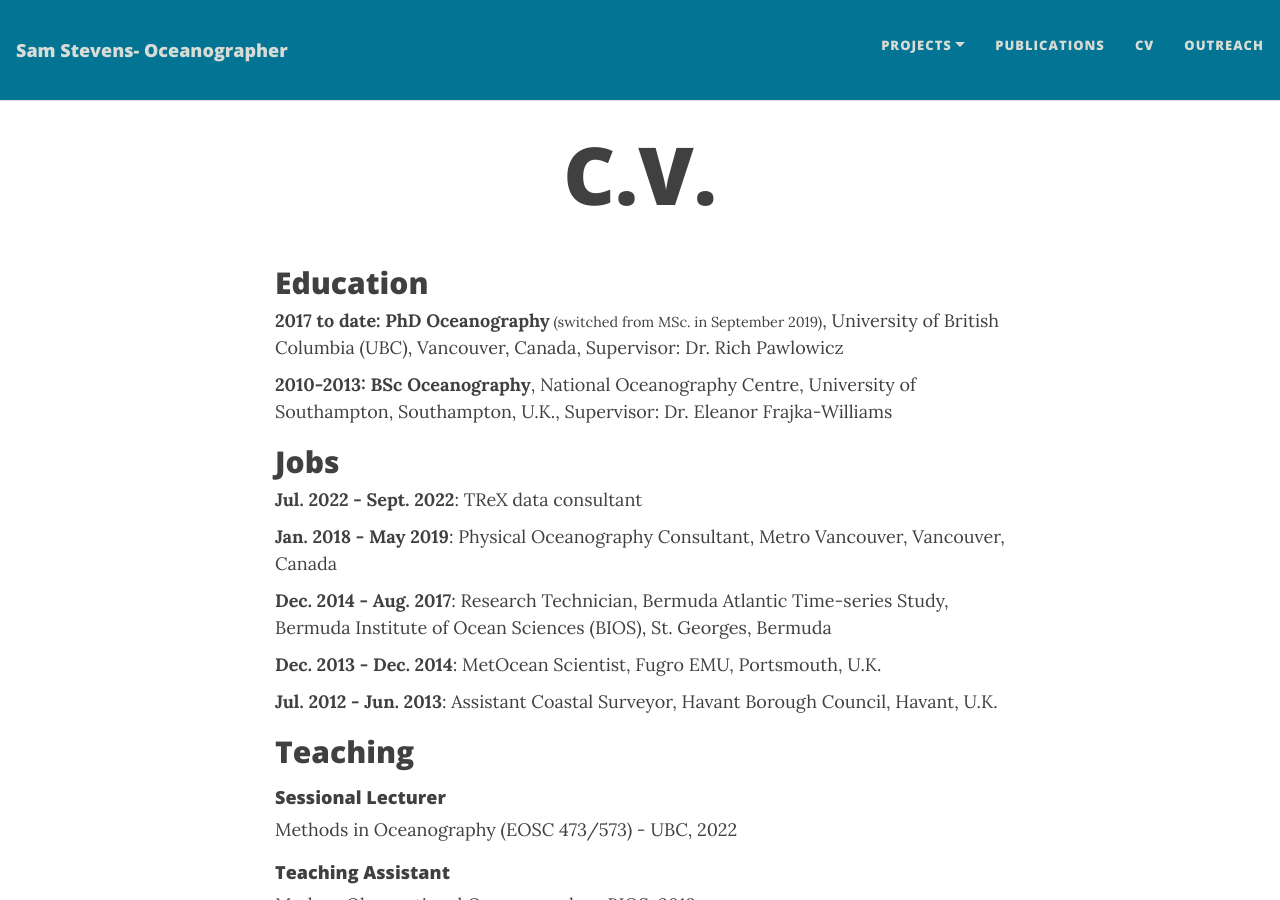
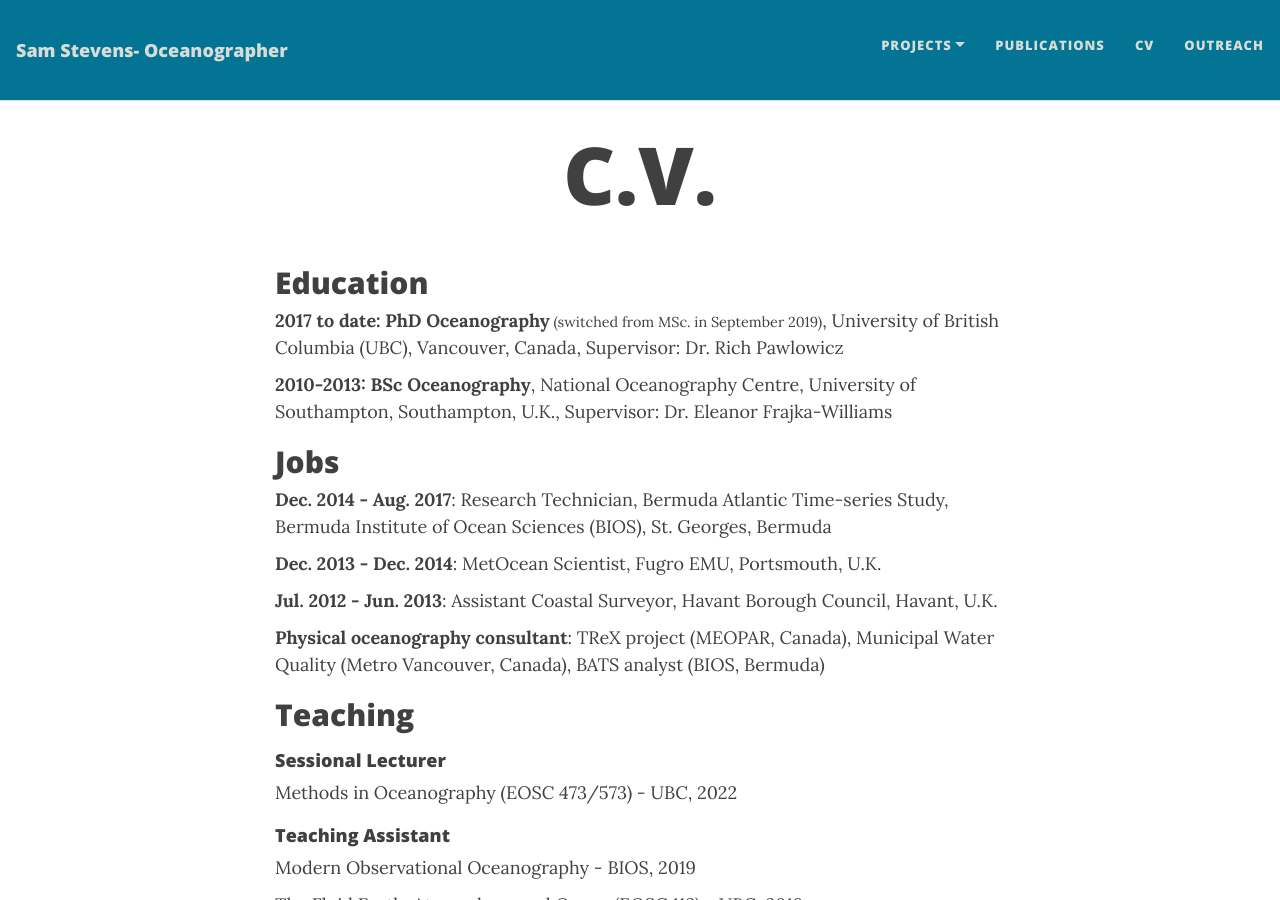
Before and after one commit to sws-ocean/sws-ocean.github.io, a Jekyll site: the page built from docs/cv.md, in a window 1280 px wide and 900 px high. Built offline with Jekyll 4.4.1, drawn with Linux system fonts in a browser that asks for light colours; nearby versions of some CDN libraries.

Commit message:
Update cv.md

```diff
--- a/docs/cv.md
+++ b/docs/cv.md
@@ -49,11 +49,10 @@ description: Sam Stevens Oceanographer- this page outlines my curriculum vitae
 <section>
   <h2>Jobs</h2>
   <ul>
-    <li><strong>Jul. 2022 - Sept. 2022</strong>: TReX data consultant</li>
-    <li><strong>Jan. 2018 - May 2019</strong>: Physical Oceanography Consultant, Metro Vancouver, Vancouver, Canada</li>
     <li><strong>Dec. 2014 - Aug. 2017</strong>: Research Technician, Bermuda Atlantic Time-series Study, Bermuda Institute of Ocean Sciences (BIOS), St. Georges, Bermuda</li>
     <li><strong>Dec. 2013 - Dec. 2014</strong>: MetOcean Scientist, Fugro EMU, Portsmouth, U.K.</li>
     <li><strong>Jul. 2012 - Jun. 2013</strong>: Assistant Coastal Surveyor, Havant Borough Council, Havant, U.K.</li>
+    <li><strong>Physical oceanography consultant</strong>: TReX project (MEOPAR, Canada), Municipal Water Quality (Metro Vancouver, Canada), BATS analyst (BIOS, Bermuda)</li>
   </ul>
 </section>
 
```
